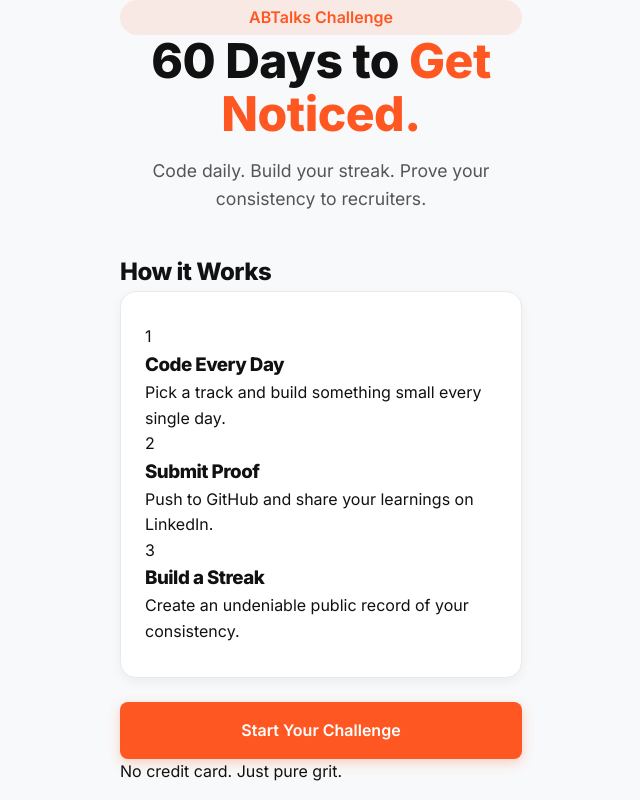
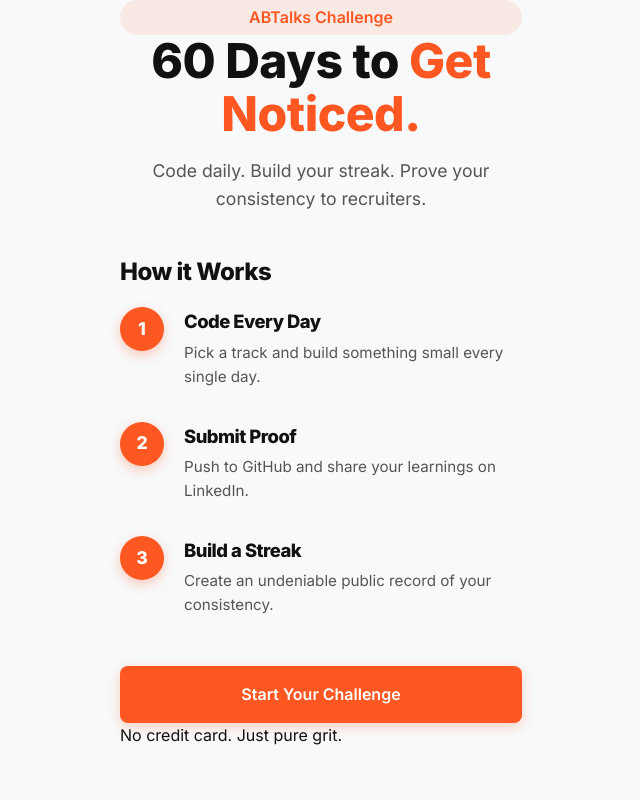
Before and after one commit to GITtridib22/rotate, a Next.js app: page / in a window 1280 px wide. Shown: the whole page, without its empty margins (319-959 px from the left). Built offline with nearby package versions, Linux system fonts and the light colour scheme.

Commit message:
fix: Update landing page timeline classes and add curved inputs with helper text on challenge page

```diff
--- a/src/app/day/[id]/page.js
+++ b/src/app/day/[id]/page.js
@@ -70,6 +70,7 @@ export default function ChallengeDay({ params }) {
                   required
                   className="modern-input"
                 />
+                <p className="helper-text">Paste the direct URL to your public GitHub commit (e.g., https://github.com/user/repo/commit/...)</p>
               </div>
 
               <div className="input-group">
@@ -82,6 +83,7 @@ export default function ChallengeDay({ params }) {
                   required
                   className="modern-input"
                 />
+                <p className="helper-text">Paste the link to your LinkedIn post sharing your daily learning.</p>
               </div>
 
               <button
--- a/src/app/globals.css
+++ b/src/app/globals.css
@@ -370,8 +370,8 @@ h1, h2, h3 {
   width: 100%;
   background: #FFFFFF;
   border: 1px solid var(--border-color);
-  border-radius: var(--radius-md);
-  padding: 0.9rem 1rem;
+  border-radius: 24px; /* Curved edges as requested */
+  padding: 0.9rem 1.25rem;
   font-family: inherit;
   font-size: 1rem;
   font-weight: 400;
@@ -383,6 +383,13 @@ h1, h2, h3 {
   outline: none;
   border-color: var(--accent);
   box-shadow: 0 0 0 3px rgba(255, 87, 34, 0.15);
+}
+
+.helper-text {
+  font-size: 0.8rem;
+  color: var(--text-secondary);
+  margin-top: 0.35rem;
+  margin-left: 0.25rem;
 }
 
 .loading {
--- a/src/app/page.js
+++ b/src/app/page.js
@@ -16,30 +16,26 @@ export default function LandingPage() {
       <div className="timeline-section">
         <h2 className="section-title">How it Works</h2>
 
-        <div className="glass-card timeline-card">
-          <div className="step">
-            <div className="step-number">1</div>
-            <div className="step-content">
+        <div className="timeline">
+          <div className="timeline-item">
+            <div className="timeline-node">1</div>
+            <div className="timeline-content">
               <h3>Code Every Day</h3>
               <p>Pick a track and build something small every single day.</p>
             </div>
           </div>
 
-          <div className="step-connector"></div>
-
-          <div className="step">
-            <div className="step-number">2</div>
-            <div className="step-content">
+          <div className="timeline-item">
+            <div className="timeline-node">2</div>
+            <div className="timeline-content">
               <h3>Submit Proof</h3>
               <p>Push to GitHub and share your learnings on LinkedIn.</p>
             </div>
           </div>
 
-          <div className="step-connector"></div>
-
-          <div className="step">
-            <div className="step-number">3</div>
-            <div className="step-content">
+          <div className="timeline-item">
+            <div className="timeline-node">3</div>
+            <div className="timeline-content">
               <h3>Build a Streak</h3>
               <p>Create an undeniable public record of your consistency.</p>
             </div>
```
